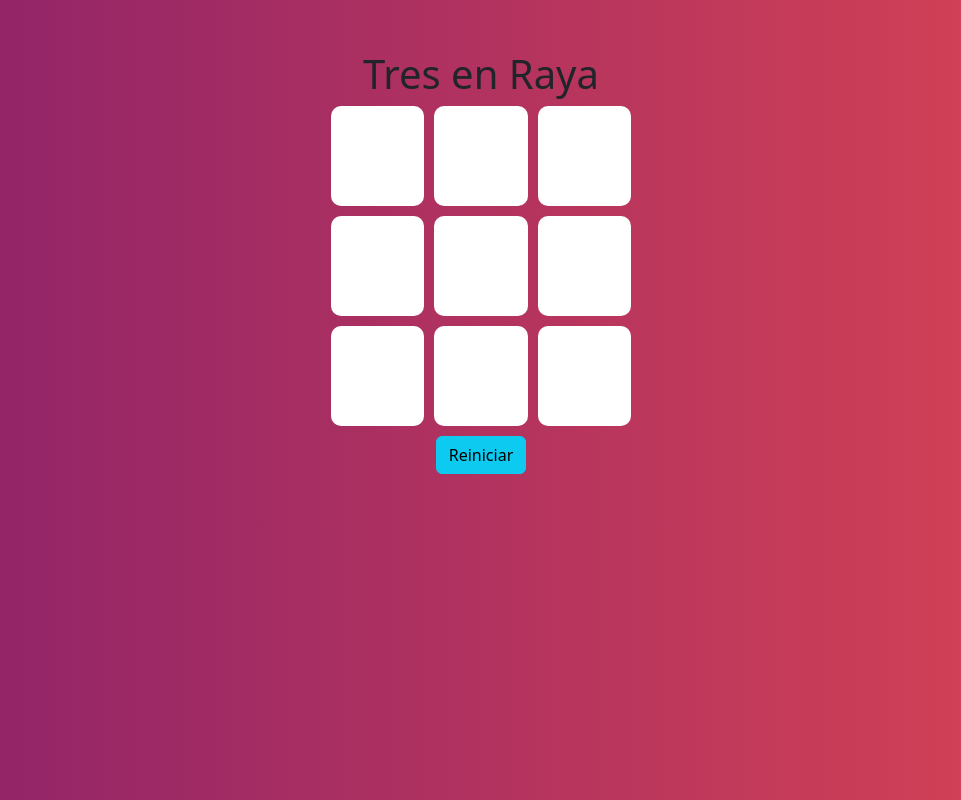
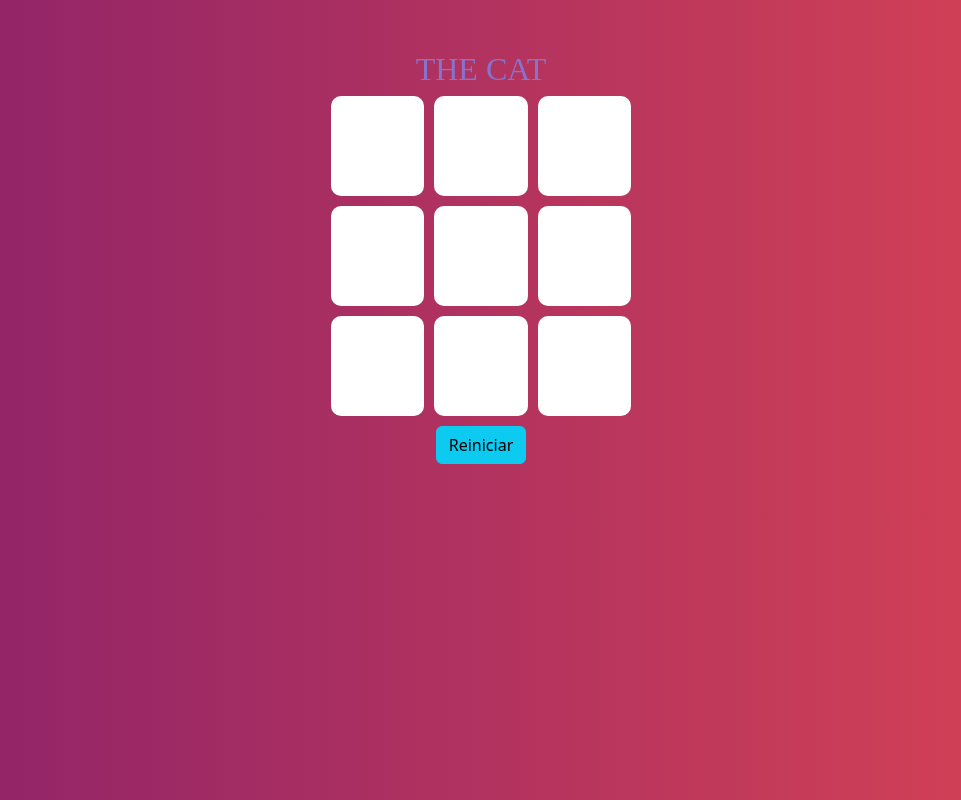
Before and after one commit to Yariserrano12/Proyecto-TicTactoe, a plain HTML site: page index.html in a window 1280 px wide. Shown: the whole page, without its empty margins (159-1120 px from the left). Drawn offline with nearby package versions, Linux system fonts and the light colour scheme.

Commit message:
cambios finales

```diff
--- a/index.html
+++ b/index.html
@@ -17,7 +17,7 @@
 
   <body>
     <div class="contenido">
-      <h1>Tres en Raya</h1>
+      <h1>THE CAT</h1>
       <div id="tablero">
         <div class="cuadrado"></div>
         <div class="cuadrado"></div>
--- a/src/css/style.css
+++ b/src/css/style.css
@@ -41,10 +41,15 @@ body {
   background-color: white;
 }
 
-.cuadrado:hover{
-  background-color: #f09fa7;
+.cuadrado:hover {
+  background-color: #8674cc;
 }
 
 button {
   font-size: 1.2em;
 }
+h1 {
+  font-size: xx-large;
+  font-family: "Times New Roman", Times, serif;
+  color: #8674cc;
+}
```
